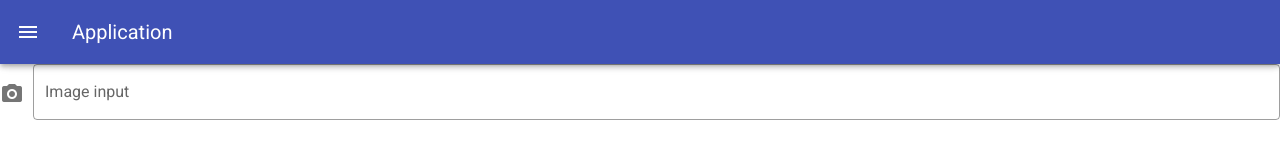
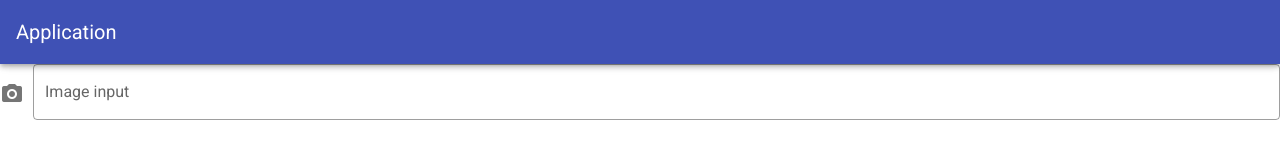
Before and after one commit to nickvdw/image-to-voronoi, a Vue app: page / in a window 1280 px wide. Shown: the top 160 px of the page. Built offline with nearby package versions, Linux system fonts and the light colour scheme.

Commit message:
Clean up

```diff
--- a/src/App.vue
+++ b/src/App.vue
@@ -1,7 +1,6 @@
 <template>
   <v-app id="inspire">
     <v-app-bar app color="indigo" dark>
-      <v-app-bar-nav-icon @click.stop="drawer = !drawer" />
       <v-toolbar-title>Application</v-toolbar-title>
     </v-app-bar>
 
```
